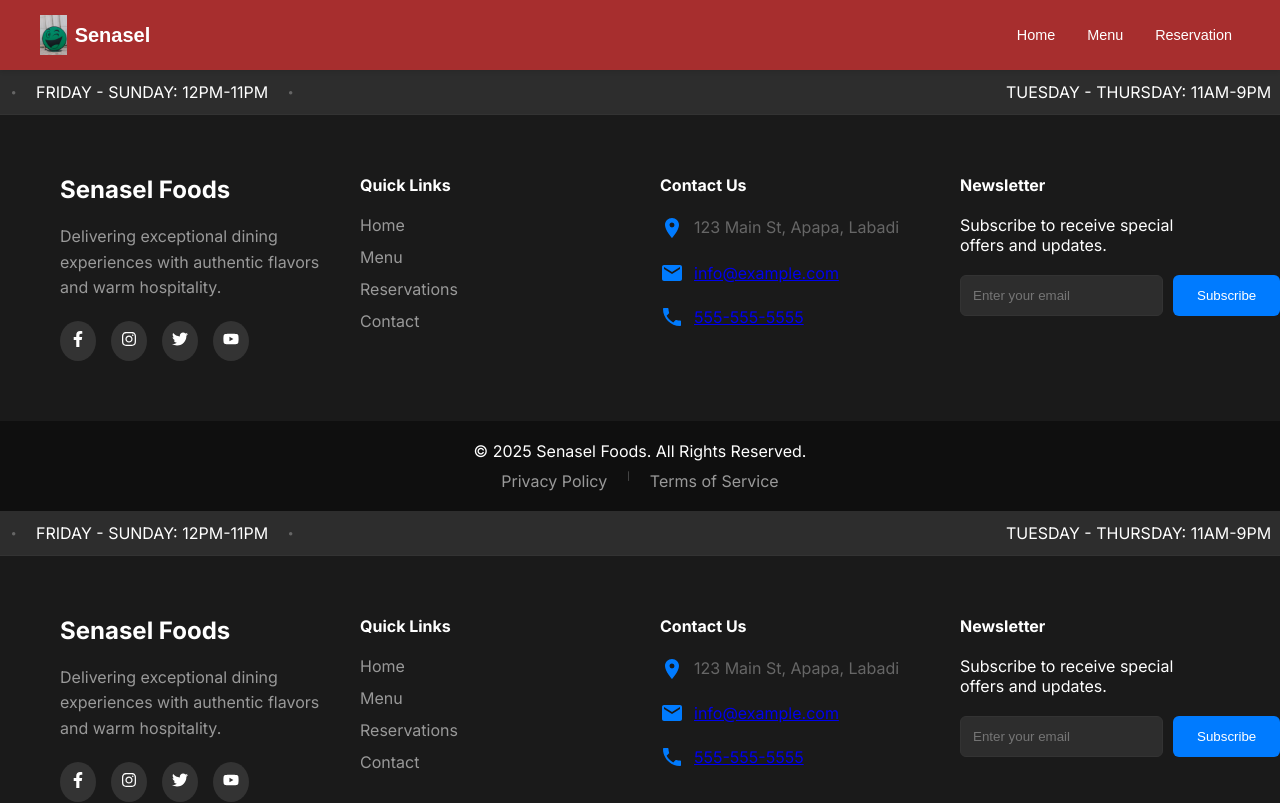
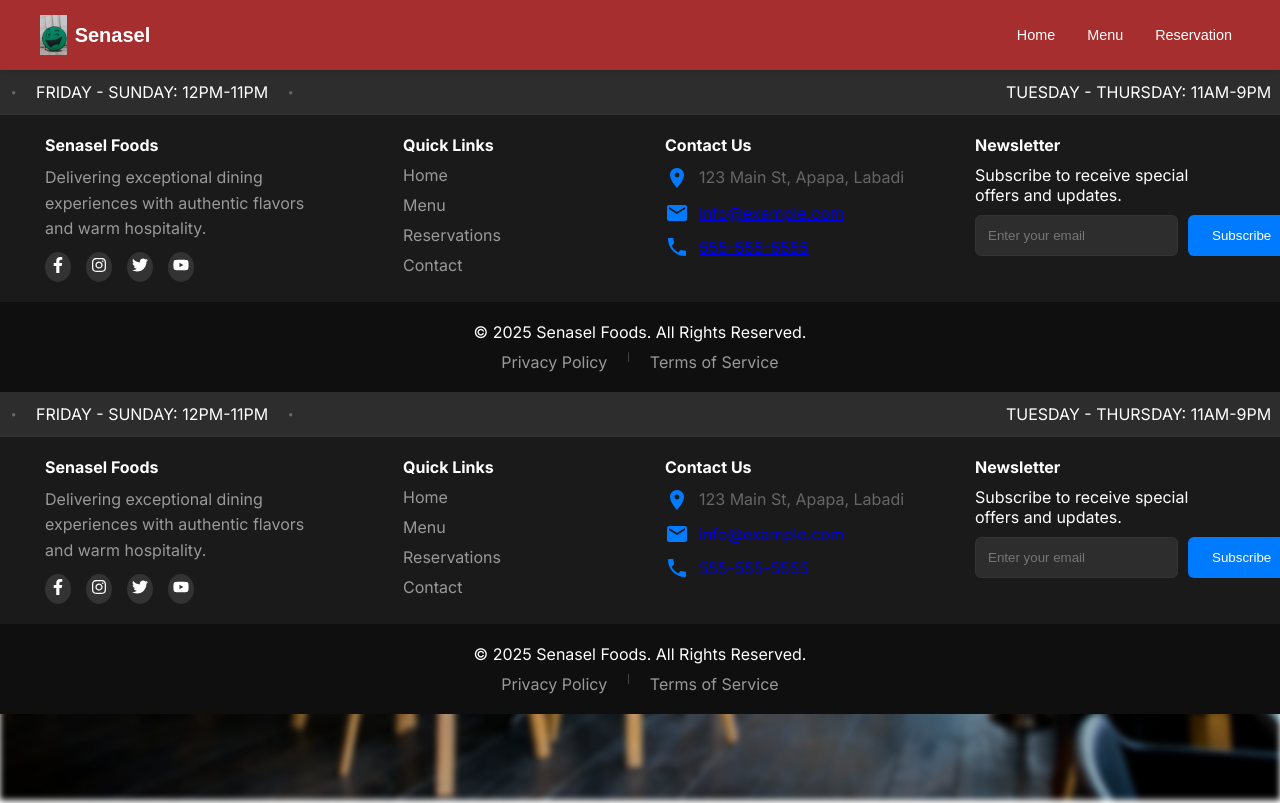
Before and after one commit to Odartey5/senasel, a React (Vite) app: page /footer in a window 1280 px wide. Shown: the top 803 px of the page. Built offline with nearby package versions, Linux system fonts and the light colour scheme.

Commit message:
worked on the footer

```diff
--- a/src/component/Footer.css
+++ b/src/component/Footer.css
@@ -19,26 +19,26 @@
 
 .separator {
   color: #666;
-  font-size: 8px;
+  font-size: .5rem;
 }
 
 .footer-content {
   max-width: 1200px;
   margin: 0 auto;
-  padding: 60px 20px;
+  padding: 20px 5px;
   display: grid;
   grid-template-columns: repeat(auto-fit, minmax(250px, 1fr));
-  gap: 40px;
+  gap: 50px;
 }
 
 .footer-section {
   display: flex;
   flex-direction: column;
-  gap: 20px;
+  gap: 10px;
 }
 
 .brand-section h3 {
-  font-size: 24px;
+  font-size: 1rem;
   font-weight: 700;
   margin: 0;
 }
@@ -56,7 +56,7 @@
 .social-icons a {
   color: #fff;
   background-color: #333;
-  padding: 10px;
+  padding: 5px;
   border-radius: 50%;
   transition: all 0.3s ease;
 }
@@ -69,7 +69,8 @@
 .quick-links nav {
   display: flex;
   flex-direction: column;
-  gap: 12px;
+  gap: 10px;
+  margin-left: 3rem;
 }
 
 .quick-links a {
--- a/src/component/Footer.jsx
+++ b/src/component/Footer.jsx
@@ -39,8 +39,8 @@ const Footer = () => {
         </div>
 
         <div className="footer-section quick-links">
-          <h4>Quick Links</h4>
           <nav>
+            <h4>Quick Links</h4>
             <Link to="/">Home</Link>
             <Link to="/menu">Menu</Link>
             <Link to="/reservation">Reservations</Link>
```
